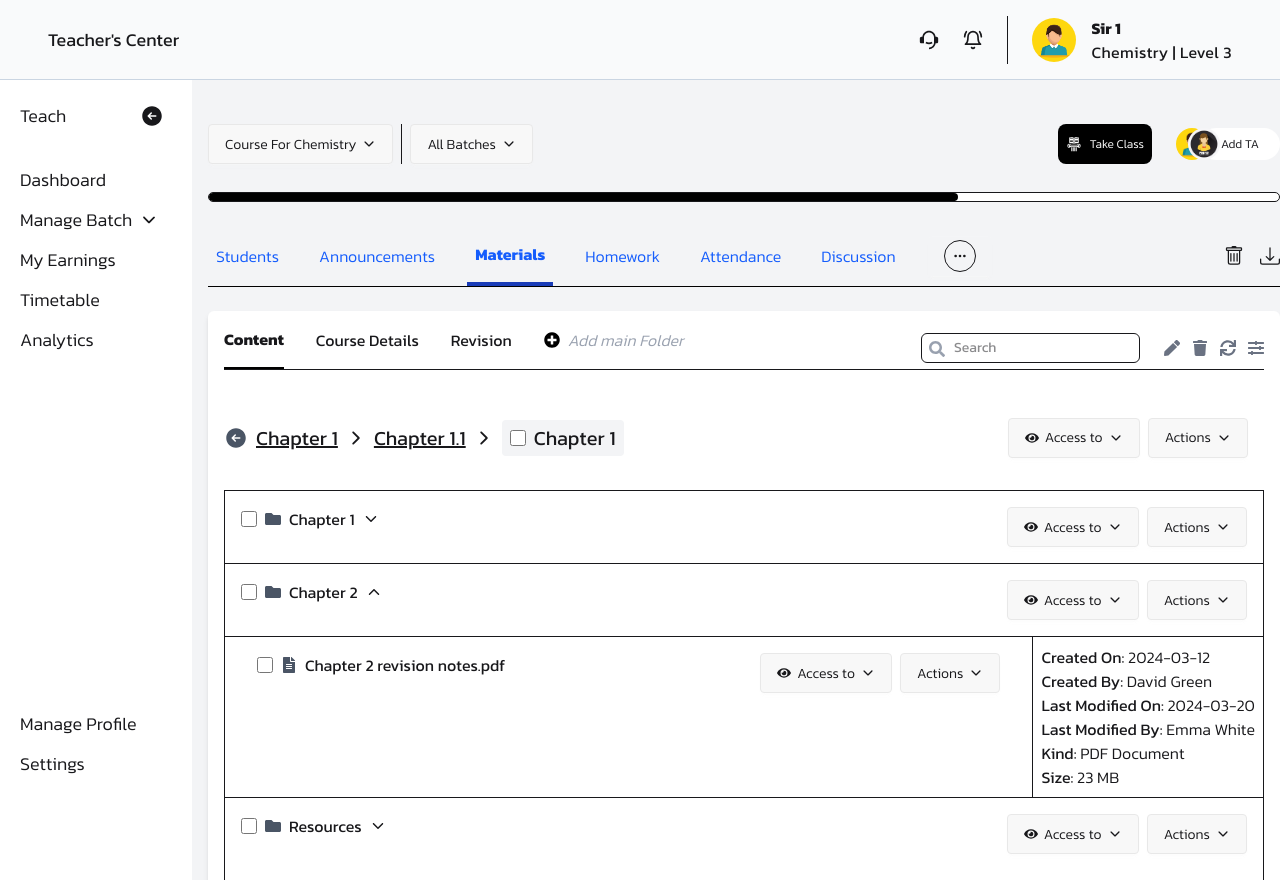
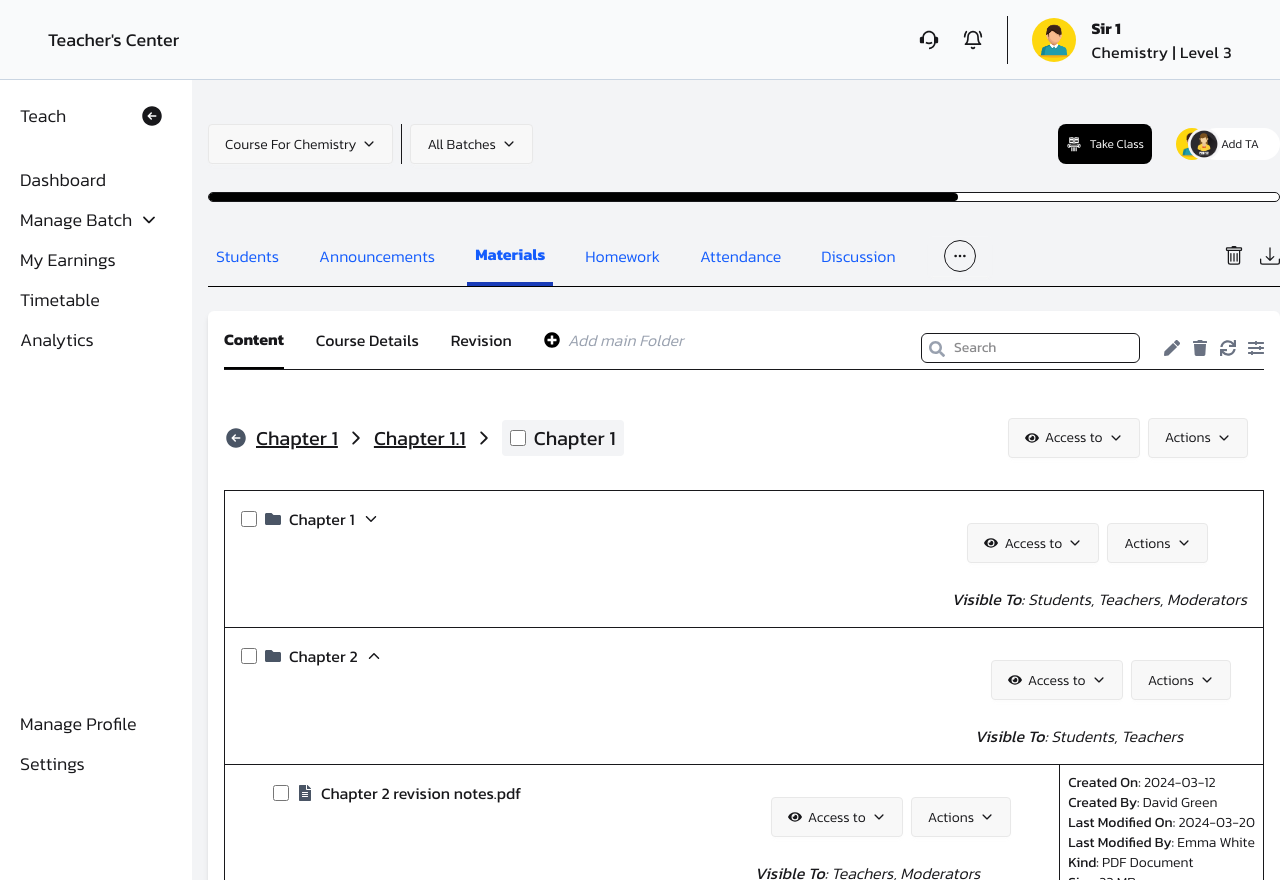
Before and after one commit to Novo1999/frontend-intern-test, a Next.js app: page / in a window 1280 px wide. Both pictures are taken after a click on the button "Chapter 2". Built offline with nearby package versions, Linux system fonts and the light colour scheme.

Commit message:
added: visibility change functionality

```diff
--- a/src/components/CourseModuleNavbar.tsx
+++ b/src/components/CourseModuleNavbar.tsx
@@ -43,7 +43,7 @@ const CourseModuleNavbar = ({ onDelete, folderData }: CourseModuleNavbarProp) =>
           <button className="tooltip" data-tip="Refresh">
             <FaSync />
           </button>
-          <button className="tooltip" data-tip="Settings">
+          <button className="tooltip tooltip-left" data-tip="Settings">
             <FaSlidersH />
           </button>
         </div>
--- a/src/components/CourseModuleSection.tsx
+++ b/src/components/CourseModuleSection.tsx
@@ -14,7 +14,7 @@ import FileFolderItem, { accessTo, actions } from './shared/FileFolderItem'
 
 const CourseModuleSection = () => {
   const [checkedItems, setCheckedItems] = useState<string[]>([])
-  const [folderData, setFolderData] = useState(folderDemoData)
+  const [folderData, setFolderData] = useState<FileFolderItemProps['item'][]>(folderDemoData)
   const { openModal } = useModalContext()
 
   const toggleCheck = (id: string, childrenIds: string[] = []) => {
@@ -68,7 +68,7 @@ const CourseModuleSection = () => {
 
       <section className="overflow-auto h-[50vh] pb-16 border">
         {folderData.map((item, index, self) => (
-          <FileFolderItem key={item.id} item={item as FileFolderItemProps['item']} isLast={self.length - 1 === index} checkedItems={checkedItems} onCheck={toggleCheck} />
+          <FileFolderItem setFolderData={setFolderData} key={item.id} item={item as FileFolderItemProps['item']} isLast={self.length - 1 === index} checkedItems={checkedItems} onCheck={toggleCheck} />
         ))}
         <ModuleActions />
       </section>
--- a/src/components/shared/Dropdown.tsx
+++ b/src/components/shared/Dropdown.tsx
@@ -1,17 +1,21 @@
 'use client'
 
+import { FaCheck } from 'react-icons/fa'
 import { DropdownProps } from '../../types/dropdown-props'
 
-const Dropdown = ({ items, onClick, children, className, wrapperClassName, triggerClassName }: DropdownProps) => {
+const Dropdown = ({ items, onClick, children, className, wrapperClassName, triggerClassName, showCheck = false, checked }: DropdownProps) => {
   return (
     <div className={'dropdown ' + wrapperClassName}>
       <div tabIndex={0} role="button" className={'btn font-thin ' + triggerClassName}>
         {children}
       </div>
-      <ul tabIndex={0} className={'dropdown-content menu bg-base-100 rounded-box z-1 w-fit min-w-32 p-2 shadow-sm ' + className}>
+      <ul tabIndex={0} className={'dropdown-content menu bg-base-100 rounded-box z-1 w-fit min-w-32 p-2 shadow-sm capitalize ' + className}>
         {items.map((item, index) => (
-          <li onClick={() => onClick?.(item, index)} key={index}>
-            <a>{item}</a>
+          <li className="flex justify-start w-full px-2 py-1" onClick={() => onClick?.(item, index)} key={index}>
+            <p className="flex-1 justify-start">
+              {showCheck && checked?.includes(item) && <FaCheck />}
+              {item}
+            </p>
           </li>
         ))}
       </ul>
--- a/src/components/shared/FileFolderItem.tsx
+++ b/src/components/shared/FileFolderItem.tsx
@@ -1,15 +1,17 @@
 import { useState } from 'react'
 import { FaEye, FaFileAlt, FaFolder } from 'react-icons/fa'
 import { IoIosArrowDown } from 'react-icons/io'
-import { FileFolderItemProps } from '../../types/file-folder-item-prop'
+import { visibilityData } from '../../data/visibility-data'
+import { type FileFolderItem, FileFolderItemProps } from '../../types/file-folder-item-prop'
 import { FileItem } from '../../types/file-item'
 import { getAllChildIds } from '../../utils/getAllIds'
 import Dropdown from './Dropdown'
 
-export const accessTo = ['Students', 'Teachers', 'Moderators']
+export const accessTo = ['students', 'teachers', 'moderators']
 export const actions = ['Edit', 'Delete']
 
 const FileFolderItem = ({ item, isLast, onCheck, checkedItems }: FileFolderItemProps) => {
+  const [visibility, setVisibility] = useState(visibilityData)
   const [isOpen, setIsOpen] = useState(false)
   const { id, name, type, children } = item
 
@@ -22,12 +24,31 @@ const FileFolderItem = ({ item, isLast, onCheck, checkedItems }: FileFolderItemP
     onCheck?.(id, childrenIds)
   }
 
+  const handleVisibility = (id: string, item: string) => {
+    setVisibility((prev) => {
+      return prev.map((prevItem) => {
+        if (prevItem.id === id) {
+          if (prevItem.visibleTo.includes(item)) {
+            return { ...prevItem, visibleTo: prevItem.visibleTo.filter((vT) => vT !== item) }
+          } else {
+            return { ...prevItem, visibleTo: [...prevItem.visibleTo, item] }
+          }
+        } else {
+          return prevItem
+        }
+      })
+    })
+  }
+
+  const typeIsFolder = type === 'folder'
+  const typeIsFile = type === 'file'
+
   return (
-    <div className={`${!isLast && type === 'folder' ? 'border-b' : ''}`}>
-      <div className={`flex justify-between items-start ${type === 'file' ? 'border-t' : ''}`}>
-        <div className={`flex items-center space-x-2 p-4 ${type === 'file' ? 'pl-8' : ''}`}>
+    <div className={`${!isLast && typeIsFolder ? 'border-b' : ''}`}>
+      <div className={`flex justify-between items-start ${typeIsFile ? 'border-t' : ''}`}>
+        <div className={`flex items-center space-x-2 p-4 ${typeIsFile ? 'pl-12' : ''}`}>
           <input type="checkbox" checked={isChecked} onChange={handleCheck} className="size-4 cursor-pointer accent-black" />
-          {type === 'folder' ? (
+          {typeIsFolder ? (
             <button onClick={toggleOpen} className="flex items-center gap-2 cursor-pointer">
               <FaFolder className="text-gray-600" />
               <span>{name}</span>
@@ -41,20 +62,31 @@ const FileFolderItem = ({ item, isLast, onCheck, checkedItems }: FileFolderItemP
           )}
         </div>
         <div className="flex justify-between font-thin gap-4 flex-wrap items-start">
+          <div className="flex gap-2 flex-col flex-wrap p-4">
             <div className="flex gap-2 flex-wrap p-4">
-            <Dropdown triggerClassName="min-h-10" wrapperClassName="max-h-10" items={accessTo}>
+              <Dropdown
+                onClick={(item) => handleVisibility(id, item)}
+                triggerClassName="min-h-10"
+                showCheck
+                wrapperClassName="max-h-10"
+                checked={accessTo.filter((aT) => visibility.find((vD) => vD.id === id)?.visibleTo.includes(aT))}
+                items={accessTo}
+              >
                 <FaEye /> <span>Access to</span> <IoIosArrowDown />
               </Dropdown>
               <Dropdown triggerClassName="min-h-10" items={actions}>
                 <p>Actions</p> <IoIosArrowDown />
               </Dropdown>
             </div>
-          {type === 'file' && <FileDetails details={item as FileItem} />}
+            <p className="italic capitalize">
+              <strong>Visible to: </strong>
+              {visibility.find((vD) => vD.id === id)?.visibleTo.join(', ') || 'Nobody'}
+            </p>
+          </div>
+          {typeIsFile && <FileDetails details={item as FileItem} />}
         </div>
       </div>
-      {isOpen &&
-        type === 'folder' &&
-        children?.map((child, index, self) => <FileFolderItem key={child.id} isLast={self.length - 1 === index} item={child} checkedItems={checkedItems} onCheck={onCheck} />)}
+      {isOpen && typeIsFolder && children?.map((child, index, self) => <FileFolderItem key={child.id} isLast={self.length - 1 === index} item={child} checkedItems={checkedItems} onCheck={onCheck} />)}
     </div>
   )
 }
@@ -62,10 +94,10 @@ const FileFolderItem = ({ item, isLast, onCheck, checkedItems }: FileFolderItemP
 export default FileFolderItem
 
 const FileDetails = ({ details }: { details: FileItem }) => {
-  const { createdOn, createdBy, lastModifiedOn, lastModifiedBy, kind, size } = details
+  const { createdOn, createdBy, lastModifiedOn, lastModifiedBy, kind, size } = details ?? {}
 
   return (
-    <div className="border-l p-2">
+    <div className="border-l p-2 *:text-sm">
       <p>
         <strong>Created On:</strong> {createdOn}
       </p>
--- a/src/data/folder-demo-data.ts
+++ b/src/data/folder-demo-data.ts
@@ -1,4 +1,6 @@
-export const folderDemoData = [
+import { FileFolderItem } from '../types/file-folder-item-prop'
+
+export const folderDemoData: FileFolderItem[] = [
   {
     id: '1',
     name: 'Chapter 1',
--- /dev/null
+++ b/src/data/visibility-data.ts
@@ -0,0 +1,14 @@
+export const visibilityData = [
+  { id: '1', visibleTo: ['students', 'teachers', 'moderators'] },
+  { id: '1-1', visibleTo: ['students', 'teachers'] },
+  { id: '1-1-1', visibleTo: ['students', 'teachers'] },
+  { id: '1-1-2', visibleTo: ['teachers', 'moderators'] },
+  { id: '1-2', visibleTo: ['students', 'moderators'] },
+  { id: '1-2-1', visibleTo: ['students'] },
+  { id: '2', visibleTo: ['students', 'teachers'] },
+  { id: '2-1', visibleTo: ['teachers', 'moderators'] },
+  { id: '3', visibleTo: ['moderators'] },
+  { id: '3-1', visibleTo: ['teachers', 'moderators'] },
+  { id: '3-1-1', visibleTo: ['students', 'teachers'] },
+  { id: '3-1-2', visibleTo: ['moderators'] },
+]
--- a/src/types/dropdown-props.ts
+++ b/src/types/dropdown-props.ts
@@ -7,4 +7,6 @@ export type DropdownProps = {
   wrapperClassName?: string
   triggerClassName?: string
   onClick?: (item: string, index: number) => void
+  showCheck?: boolean
+  checked?: string[]
 }
--- a/src/types/file-folder-item-prop.ts
+++ b/src/types/file-folder-item-prop.ts
@@ -1,12 +1,23 @@
+import { Dispatch, SetStateAction } from 'react'
+
 export type FileFolderItemProps = {
-  item: {
-    id: string
-    name: string
-    type: 'file' | 'folder'
-    size?: string
-    children?: FileFolderItemProps['item'][]
-  }
+  item: FileFolderItem
   isLast?: boolean
   onCheck?: (id: string, childrenIds: string[]) => void
   checkedItems: string[]
+  setFolderData?: Dispatch<SetStateAction<FileFolderItem[]>>
 }
+
+export type FileFolderItem = {
+  id: string
+  name: string
+  type: 'folder' | 'file'
+  size?: string
+  kind?: string
+  createdOn?: string
+  createdBy?: string
+  lastModifiedOn?: string
+  lastModifiedBy?: string
+  // visibleTo: ('students' | 'teachers' | 'moderators')[]
+  children?: FileFolderItem[]
+}
```
Lines whose indentation alone changed are shown as unchanged.
